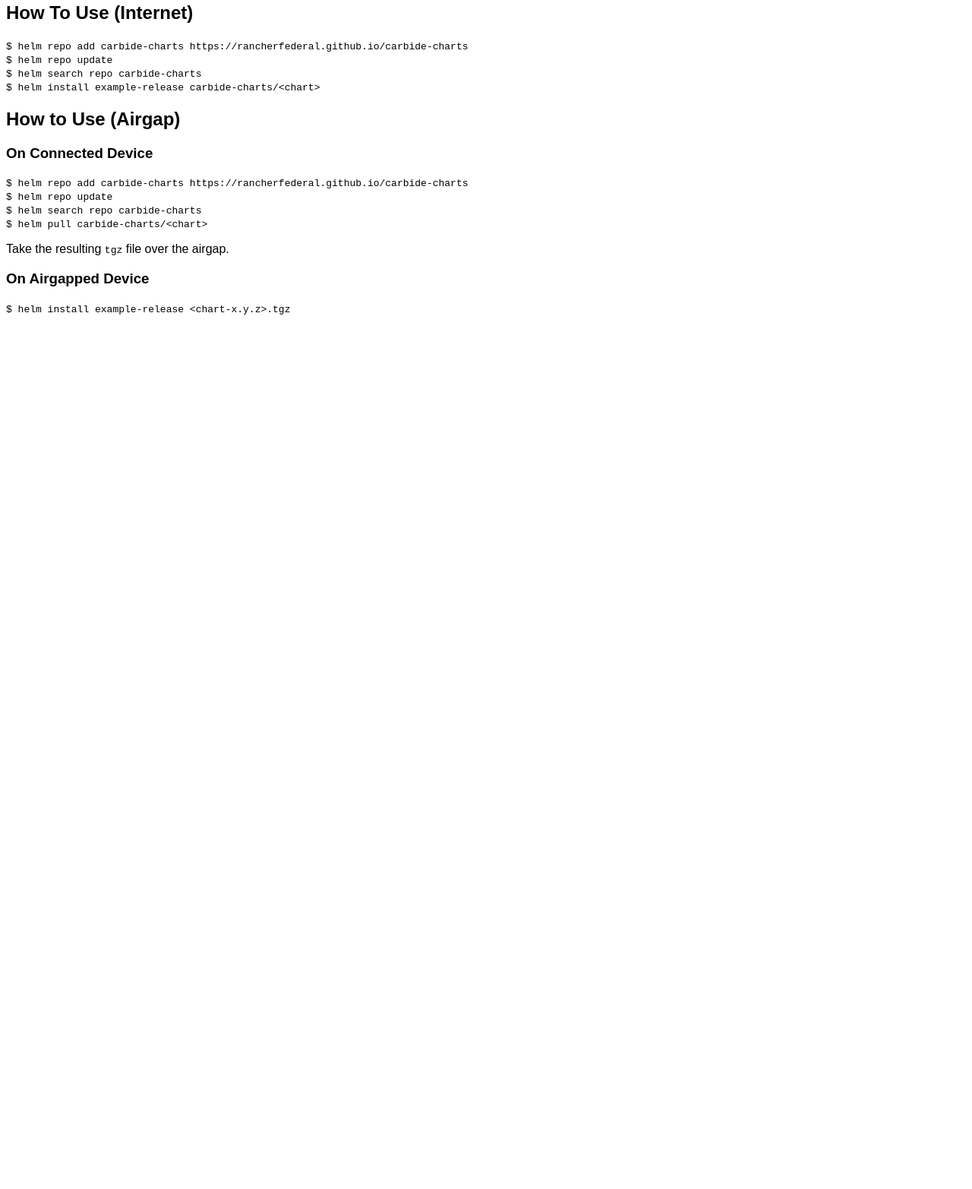
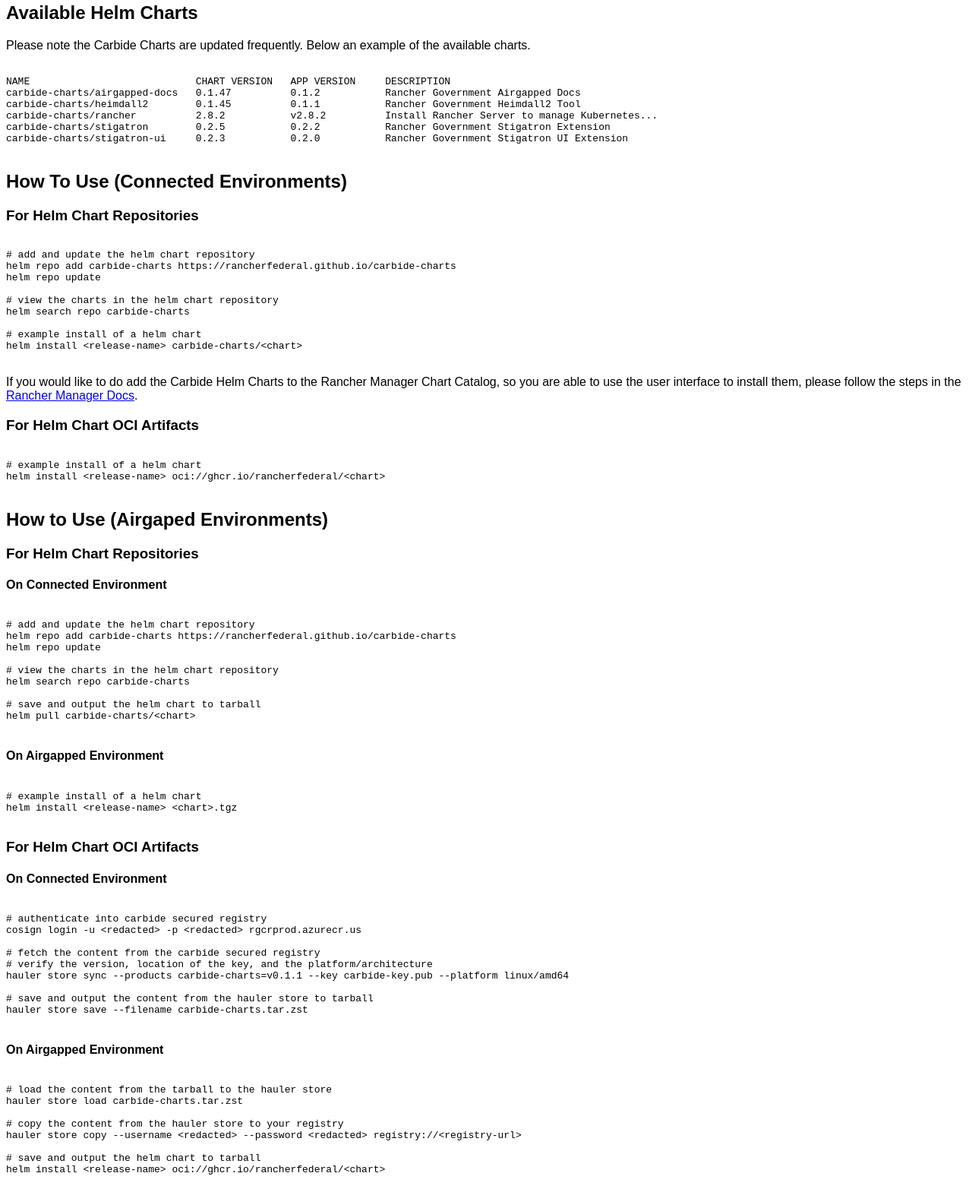
Before and after one commit to rancherfederal/carbide-charts, a plain HTML site: page index.html in a window 1280 px wide. Shown: the part 77-1642 px from the top of the page at 76% size. Before the commit the page ends 800 px from the top, so only its background shows below. Drawn offline with Linux system fonts and the light colour scheme.

Commit message:
updated html to match carbide-docs

```diff
--- a/index.html
+++ b/index.html
@@ -14,32 +14,88 @@
   <body>
 
     <h1 id="carbide-header">Rancher Government Carbide Helm Charts</h1>
-    <h2 id="usage">How To Use (Internet)</h2>
+    <h2 id="usage">Available Helm Charts</h2>
+    <p>Please note the Carbide Charts are updated frequently. Below an example of the available charts.</p>
+    <pre><code>
+NAME                            CHART VERSION   APP VERSION     DESCRIPTION
+carbide-charts/airgapped-docs   0.1.47          0.1.2           Rancher Government Airgapped Docs
+carbide-charts/heimdall2        0.1.45          0.1.1           Rancher Government Heimdall2 Tool
+carbide-charts/rancher          2.8.2           v2.8.2          Install Rancher Server to manage Kubernetes...
+carbide-charts/stigatron        0.2.5           0.2.2           Rancher Government Stigatron Extension
+carbide-charts/stigatron-ui     0.2.3           0.2.0           Rancher Government Stigatron UI Extension
+    </code></pre>
 
-    <code>
-    $ helm repo add carbide-charts https://rancherfederal.github.io/carbide-charts<br />
-    $ helm repo update<br />
-    $ helm search repo carbide-charts<br />
-    $ helm install example-release carbide-charts/&lt;chart&gt;
-    </code>
+    <h2 id="usage">How To Use (Connected Environments)</h2>
 
-    <h2 id="airgap">How to Use (Airgap)</h2>
-    <h3>On Connected Device</h3>
-    <code>
-    $ helm repo add carbide-charts https://rancherfederal.github.io/carbide-charts<br />
-    $ helm repo update<br />
-    $ helm search repo carbide-charts<br />
-    $ helm pull carbide-charts/&lt;chart&gt;
-    </code>
+    <h3>For Helm Chart Repositories</h3>
+    <pre><code>
+# add and update the helm chart repository
+helm repo add carbide-charts https://rancherfederal.github.io/carbide-charts
+helm repo update
 
-    <p>
-    Take the resulting <code>tgz</code> file over the airgap.
-    </p>
+# view the charts in the helm chart repository
+helm search repo carbide-charts
 
+# example install of a helm chart
+helm install &lt;release-name&gt; carbide-charts/&lt;chart&gt;
+    </code></pre>
 
-    <h3>On Airgapped Device</h3>
-    <code>
-      $ helm install example-release &lt;chart-x.y.z&gt;.tgz<chart>
-    </code>
+    <p>If you would like to do add the Carbide Helm Charts to the Rancher Manager Chart Catalog, so you are able to use the user interface to install them, please follow the steps in the <a href="https://ranchermanager.docs.rancher.com/how-to-guides/new-user-guides/helm-charts-in-rancher">Rancher Manager Docs</a>.</p>
+
+    <h3>For Helm Chart OCI Artifacts</h3>
+    <pre><code>
+# example install of a helm chart
+helm install &lt;release-name&gt; oci://ghcr.io/rancherfederal/&lt;chart&gt;
+    </code></pre>
+
+    <h2 id="airgap">How to Use (Airgaped Environments)</h2>
+
+    <h3>For Helm Chart Repositories</h3>
+
+    <h4>On Connected Environment</h4>
+    <pre><code>
+# add and update the helm chart repository
+helm repo add carbide-charts https://rancherfederal.github.io/carbide-charts
+helm repo update
+
+# view the charts in the helm chart repository
+helm search repo carbide-charts
+
+# save and output the helm chart to tarball
+helm pull carbide-charts/&lt;chart&gt;
+    </code></pre>
+
+    <h4>On Airgapped Environment</h4>
+    <pre><code>
+# example install of a helm chart
+helm install &lt;release-name&gt; &lt;chart&gt;.tgz
+    </code></pre>
+
+    <h3>For Helm Chart OCI Artifacts</h3>
+
+    <h4>On Connected Environment</h4>
+    <pre><code>
+# authenticate into carbide secured registry
+cosign login -u &lt;redacted&gt; -p &lt;redacted&gt; rgcrprod.azurecr.us
+
+# fetch the content from the carbide secured registry
+# verify the version, location of the key, and the platform/architecture
+hauler store sync --products carbide-charts=v0.1.1 --key carbide-key.pub --platform linux/amd64
+
+# save and output the content from the hauler store to tarball
+hauler store save --filename carbide-charts.tar.zst
+    </code></pre>
+
+    <h4>On Airgapped Environment</h4>
+    <pre><code>
+# load the content from the tarball to the hauler store
+hauler store load carbide-charts.tar.zst
+
+# copy the content from the hauler store to your registry
+hauler store copy --username &lt;redacted&gt; --password &lt;redacted&gt; registry://&lt;registry-url&gt;
+
+# save and output the helm chart to tarball
+helm install &lt;release-name&gt; oci://ghcr.io/rancherfederal/&lt;chart&gt;
+    </code></pre>
   </body>
 </html>
```
